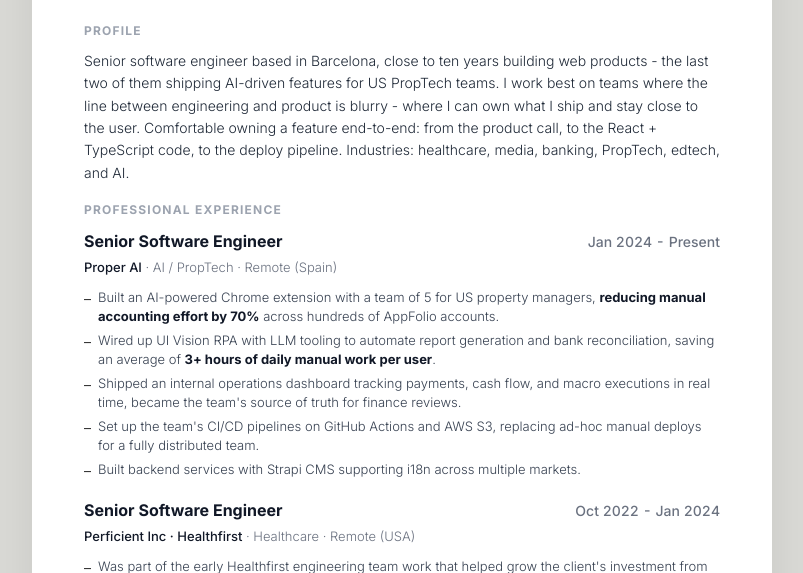
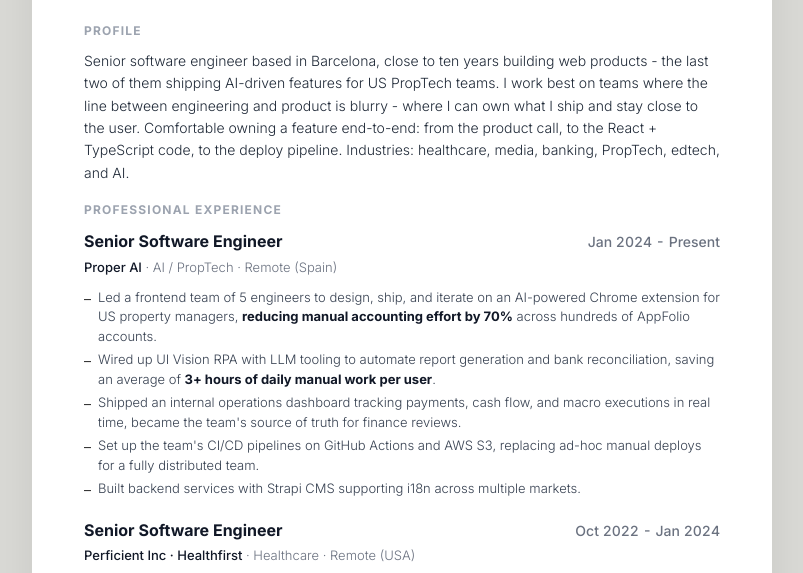
Before and after one commit to david-portilla/cv, a plain HTML site: page index.html in a window 1280 px wide. Shown: the part 170-743 px from the top of the page, without its empty margins (238-1041 px from the left). Drawn offline with Linux system fonts and the light colour scheme.

Commit message:
update content

```diff
--- a/index.html
+++ b/index.html
@@ -89,7 +89,7 @@
       </div>
       <div class="job-company">Proper AI <em>· AI / PropTech · Remote (Spain)</em></div>
       <ul>
-        <li><span class="dash" aria-hidden="true">–</span><span>Built an AI-powered Chrome extension with a team of 5 for US property
+        <li><span class="dash" aria-hidden="true">–</span><span>Led a frontend team of 5 engineers to design, ship, and iterate on an AI-powered Chrome extension for US property
             managers, <strong>reducing manual accounting effort by 70%</strong> across hundreds of AppFolio
             accounts.</span></li>
         <li><span class="dash" aria-hidden="true">–</span><span>Wired up UI Vision RPA with LLM tooling to automate report generation and
```
